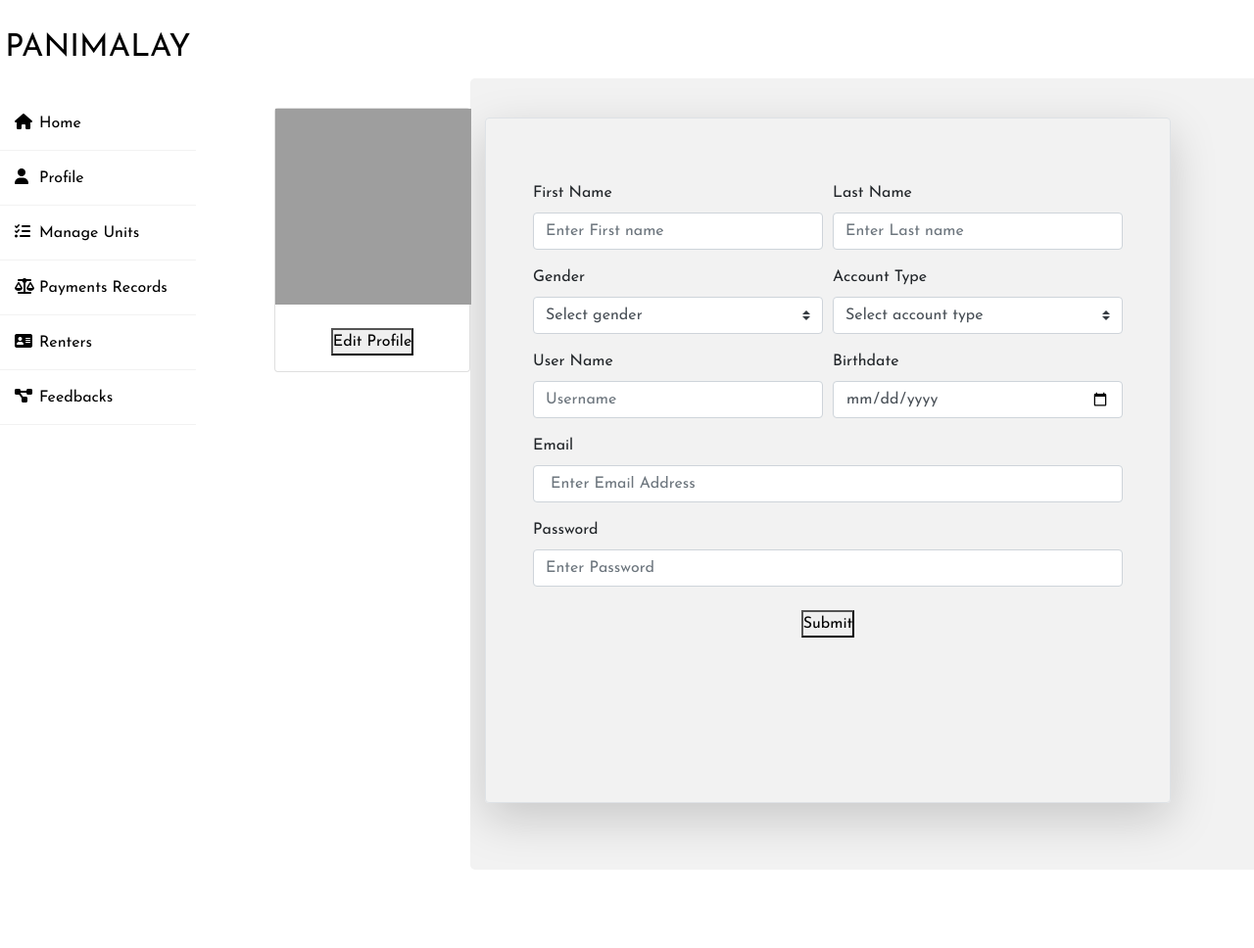
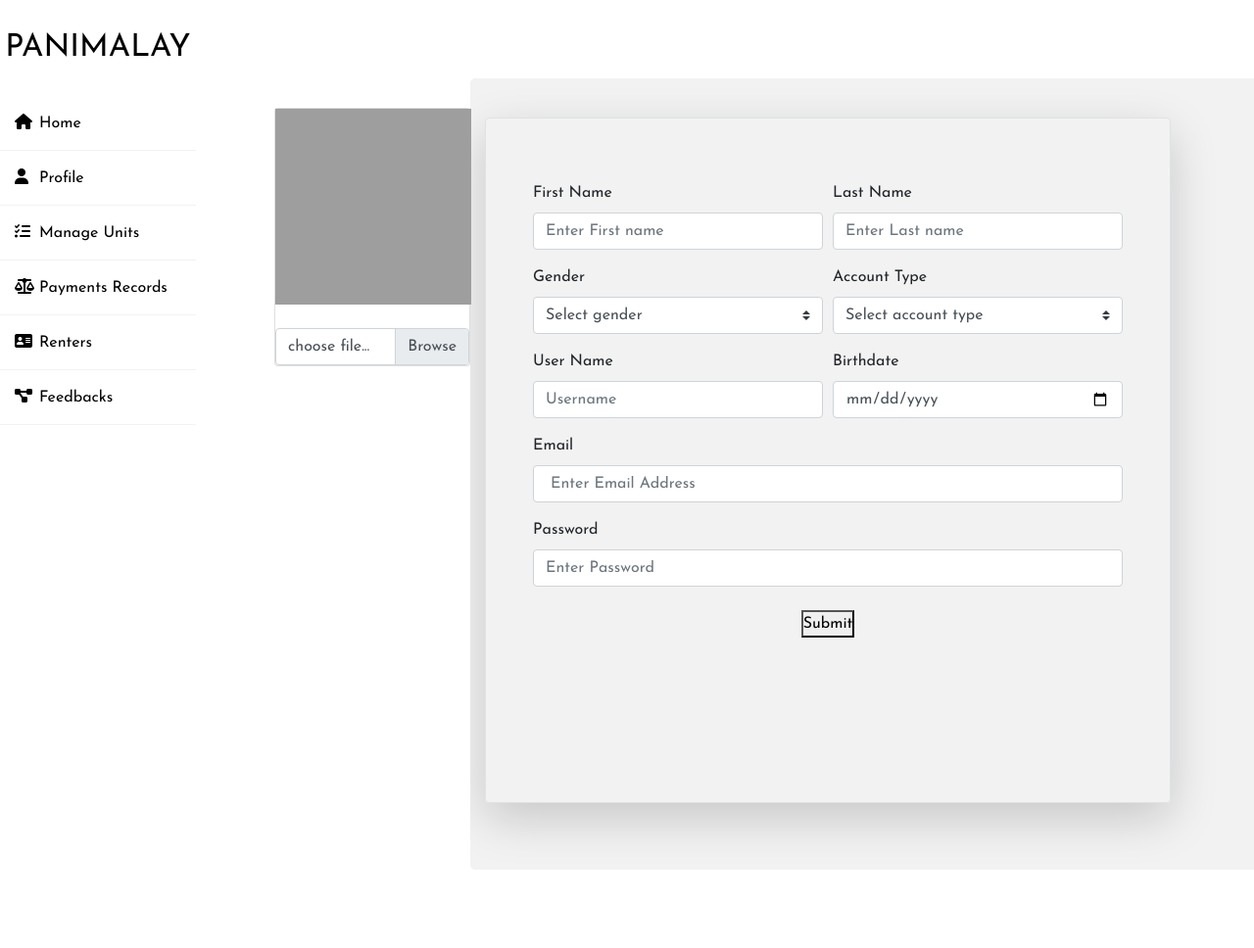
Before and after one commit to Rafael-main/PANIMALAY, a Python web app: template app/templates/updateprofile.html in a window 1280 px wide; the page is wider, and only the part inside the window is pictured. Shown: that part at 98% size. Run offline with Jinja, Linux system fonts and the light colour scheme; the template is opened without the code that fills it, so the values that code supplies are empty; some libraries are stand-ins or nearby versions; grey boxes are pictures that could not be loaded.

Commit message:
edited updateprofile and profile

```diff
--- a/app/templates/profile.html
+++ b/app/templates/profile.html
@@ -23,13 +23,15 @@
     </div>
     <div class="main_content">
       <form class="main">
+        <center>
         <div class="card">
           <img class="img"src="img/default.jpg" width="200" height="200" alt="John">
+          </center>
           <br>
           <h1>John Doe</h1>
           <p>@username</p>
           <p>Male</p>
-          <p><button>Edit Profile</button></p>
+          <p><button><a href="updateprofile.html"><i class="fas fa-settings"></i>Edit</a></button></p>
         </div>
       </form>
     </div>
--- a/app/templates/updateprofile.html
+++ b/app/templates/updateprofile.html
@@ -26,12 +26,15 @@
          <div class="sidebar">
         <ul>
           <div class="card">
+          <center>
           <img class="img"src="img/default.jpg" width="200" height="200" alt="John">
           <br>
-          <center>
-            <p><button>Edit Profile</button></p>
           </center>
-
+          <br>
+          <div class="custom-file">
+            <input type="file" class="custom-file-input" id="inputGroupFile01">
+            <label class="custom-file-label" for="inputGroupFile01">choose file...</label>
+          </div>
         </div>
         </ul>
         </div>
```
